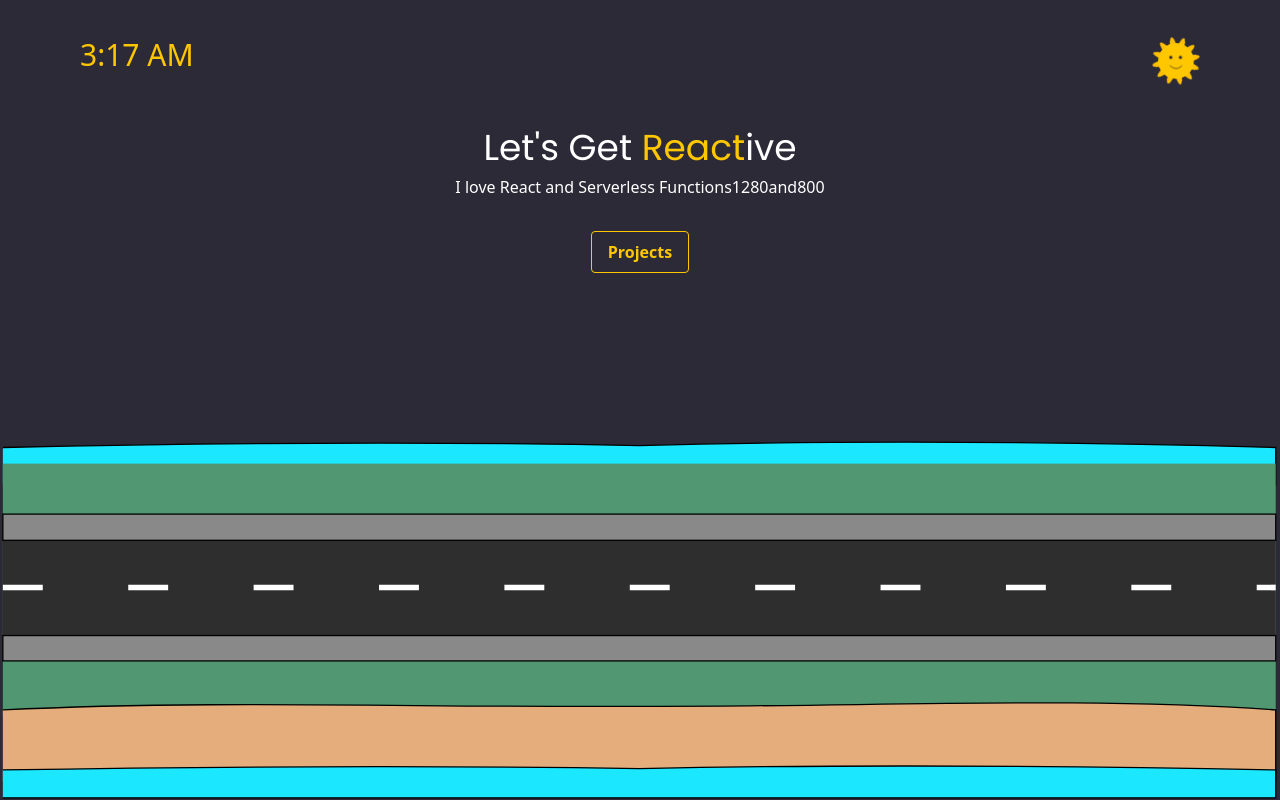
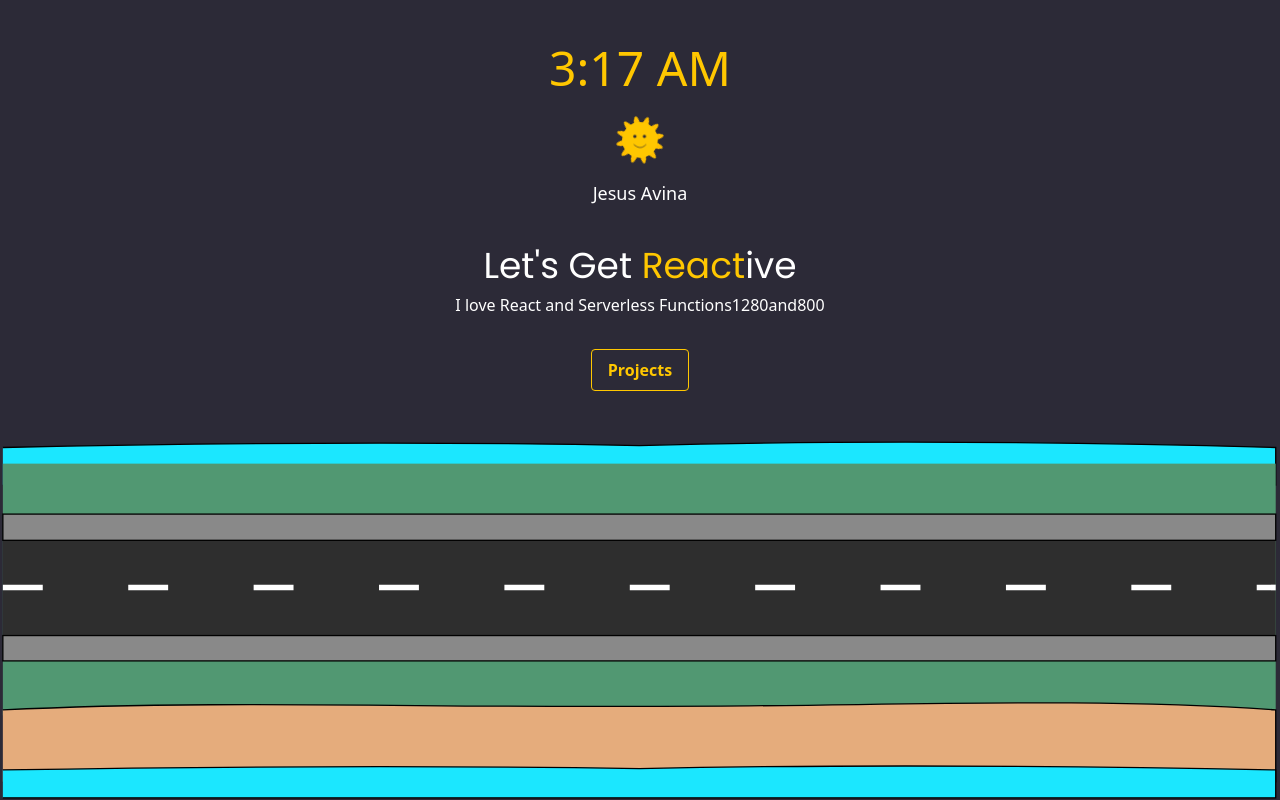
Before and after one commit to javina89/jesusavina.com, a React (Vite) app: page / in a window 1280 px wide. Built offline with nearby package versions, Linux system fonts and the light colour scheme; a web font is replaced by a local one.

Commit message:
testing mobile tailwind

```diff
--- a/src/Landing.tsx
+++ b/src/Landing.tsx
@@ -58,7 +58,9 @@
                     Projects
                 </motion.button>
             </div>
-            {window.innerHeight > 400 && <LandingSVG />}
+            <div className={`mobilelandscape:hidden`}>
+                <LandingSVG/>
+            </div>
         </main>
     )
 }
--- a/src/LandingSVG.tsx
+++ b/src/LandingSVG.tsx
@@ -167,7 +167,7 @@
         variants={colorPathVariants}
         initial={theme === "night"? "night": "day"}
         animate={theme === "night"? "turnNight": "turnDay"}
-        className="absolute inset-x-0 bottom-0" viewBox="0 0 838 335">
+        className="absolute bottom-0" viewBox="0 0 838 335">
             <motion.path id="NorthWater"
             variants={waterPathVariants}
             d="M1.866,104.419c131.804,-2.938 270.617,-4.204 416.666,-1.234c140.698,-3.858 279.53,-2.503 416.667,1.234l0,24.684l-833.333,0" fill="#01f" stroke="#000" strokeWidth="0.85px"/>
--- a/tailwind.config.js
+++ b/tailwind.config.js
@@ -1,5 +1,15 @@
 module.exports = {
     theme: {
+      maxWidth: {
+        'mobile': '700px',
+              },
+      screens: {
+        'landscape': {'raw': '(orientation: landscape)'},
+        'portrait': {'raw': '(orientation: portrait)'},
+        'mobilelandscape': {
+          'raw': '(orientation: landscape) and (max-width: 700px)',
+        }
+      },
         extend: {
           animation: {
             'spin-ray': 'spin 40s linear infinite',
```
Also changed, not shown: 4 other files (tests, documents, lock files or other folders).
